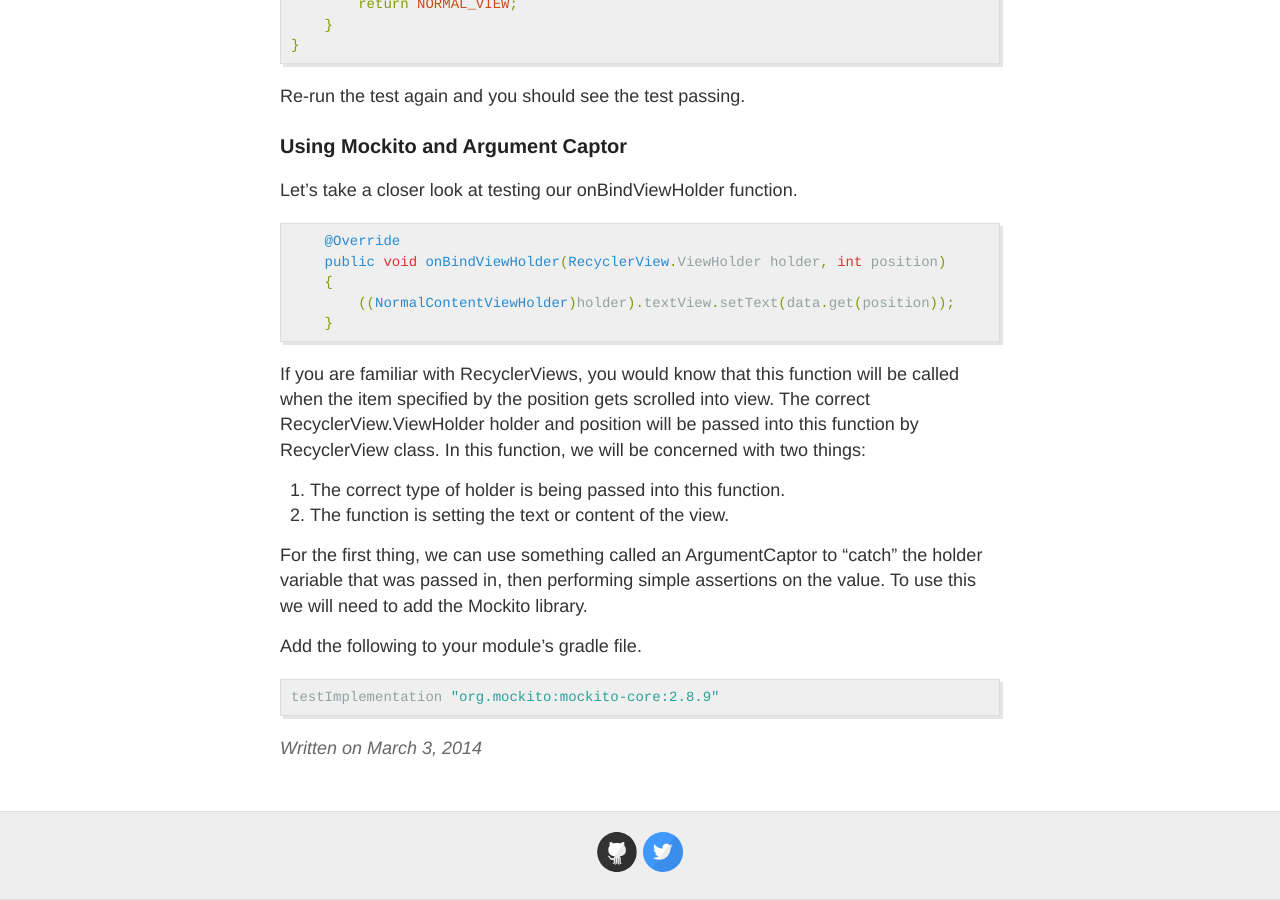
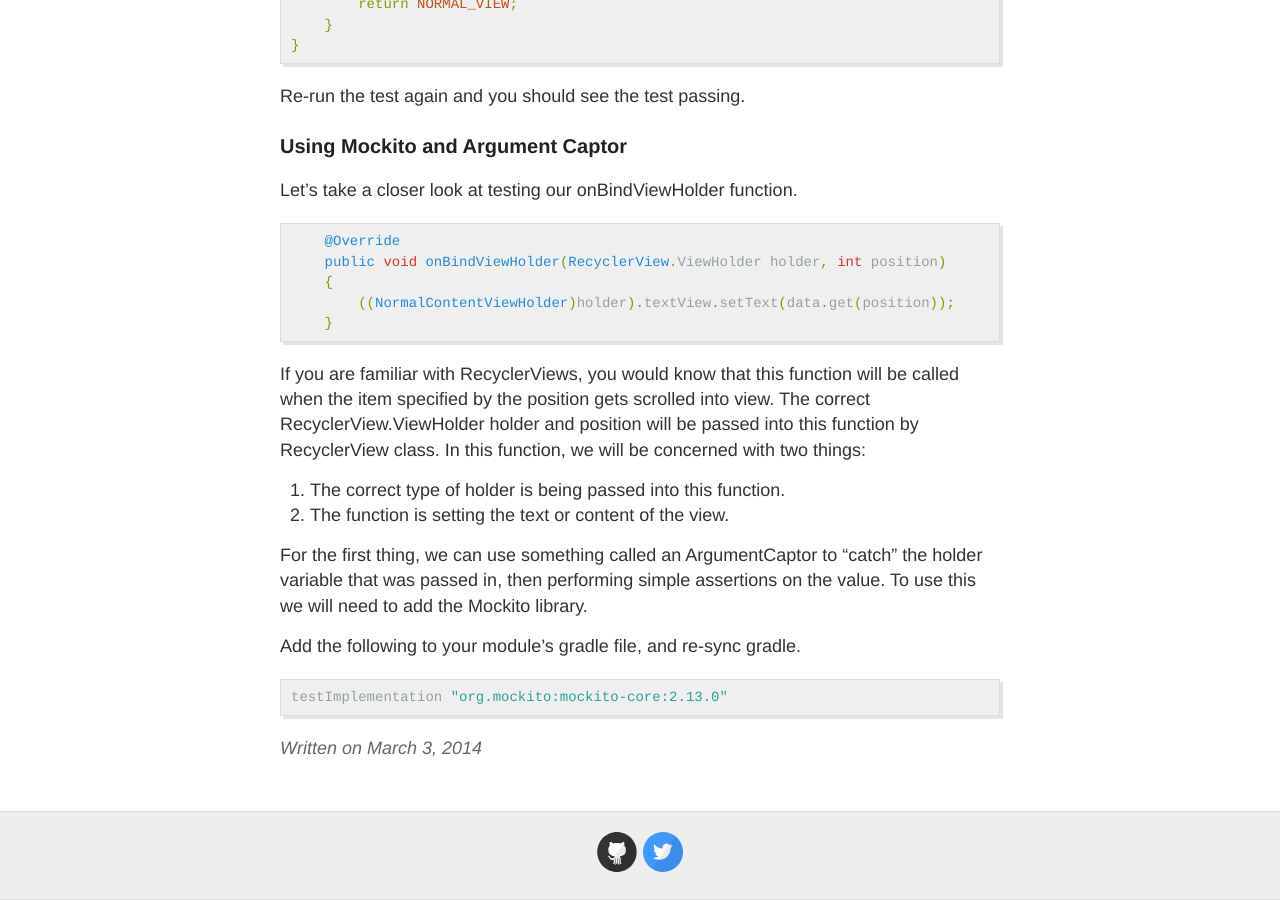
Before and after one commit to teoboonkeat/teoboonkeat.github.io, a Jekyll site: the page built from _posts/2014-3-3-Hello-World.md, in a window 1280 px wide and 900 px high, scrolled down 7715 px. Built offline with Jekyll 4.4.1, drawn with Linux system fonts in a browser that asks for light colours.

Commit message:
Update 2014-3-3-Hello-World.md

```diff
--- a/_posts/2014-3-3-Hello-World.md
+++ b/_posts/2014-3-3-Hello-World.md
@@ -311,12 +311,12 @@ If you are familiar with RecyclerViews, you would know that this function will b
 
 For the first thing, we can use something called an ArgumentCaptor to "catch" the holder variable that was passed in, then performing simple assertions on the value. To use this we will need to add the Mockito library.
 
-Add the following to your module's gradle file.
+Add the following to your module's gradle file, and re-sync gradle.
 
 {% highlight gradle %}
 {% raw %}
 
-testImplementation "org.mockito:mockito-core:2.8.9"
+testImplementation "org.mockito:mockito-core:2.13.0"
 
 {% endraw %}
 {% endhighlight %}
```
